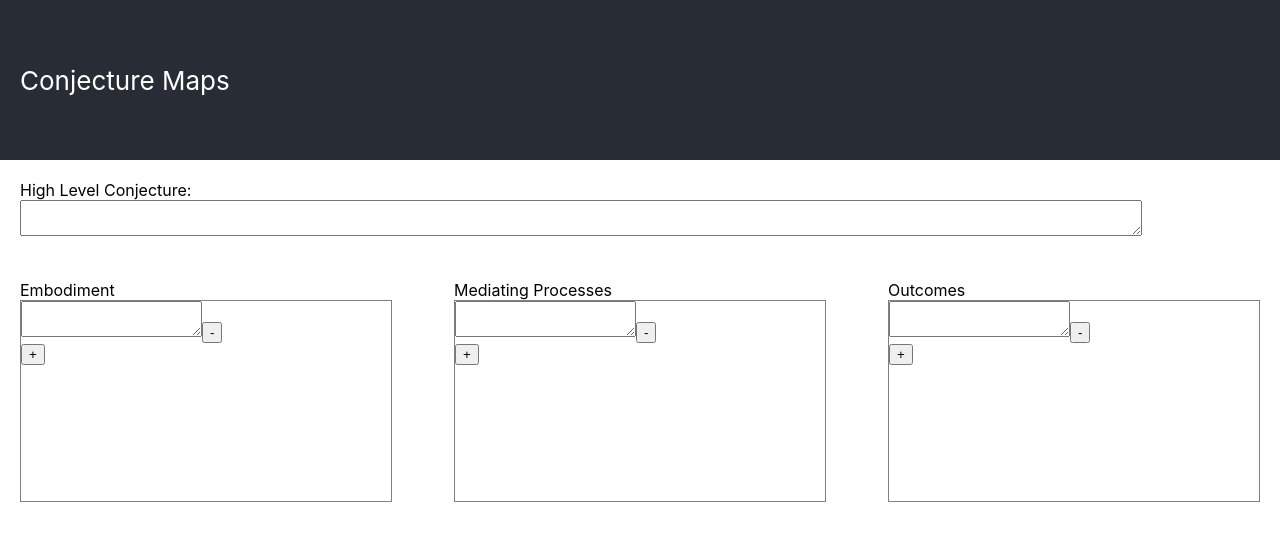
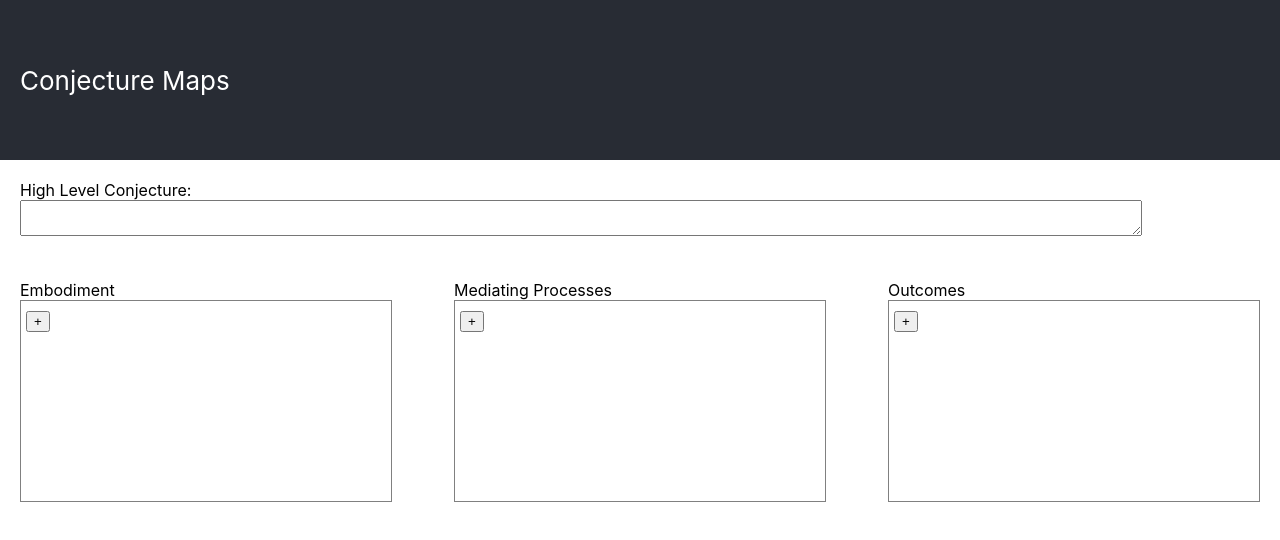
Before and after one commit to 2lambda123/conjecture-map, a React (Create React App) app: page / in a window 1280 px wide. Shown: the top 540 px of the page. Built offline with nearby package versions, Linux system fonts and the light colour scheme.

Commit message:
statements are their own components now. Adding and deleting works

```diff
--- a/src/App.css
+++ b/src/App.css
@@ -41,7 +41,27 @@
   flex-direction: column;
 }
 
-.statement-list {
-  list-style-type:none;
-  padding-left: 15px;
+
+
+
+.statement-container {
+ display: flex;
+ align-items: center;
+ width: 100%;
+ padding-top: 10px;
 }
+
+.statement-text {
+  min-width: 80%;
+  max-width: 80%;
+}
+
+.remove-btn {
+  margin-left: 5px;
+  margin-right: 5px;
+}
+
+.add-btn {
+  margin-left: 5px;
+  margin-top: 10px;
+}
--- a/src/Column.js
+++ b/src/Column.js
@@ -1,16 +1,27 @@
 import React, {useState} from "react"
+import StatementContainer from './StatementContainer'
 
 function Column({title}) {
-    const [statements, updateStatements] = useState([0])
+    const [statements, updateStatements] = useState({})
     const [nextItemId, updateNextItemId] = useState(0)
 
     const addStatement = () => {
-        updateStatements(statements.concat(nextItemId + 1))
-        updateNextItemId(nextItemId + 1)
+        updateNextItemId(nextItemId =>  {return nextItemId + 1})
+        const newStatements = {...statements}
+        newStatements[nextItemId] = ""
+        updateStatements(newStatements)
     }
 
-    const removeStatement = x => {
-        updateStatements(statements.filter(s => s !== x))
+    const removeStatement = itemToDelete => {
+        const { [itemToDelete]: deleted, ...objectWithoutDeletedItem } = statements;
+        updateStatements(objectWithoutDeletedItem)
+    }
+
+    const updateText = (itemID, event) => {
+        const {value} = event.target
+        const newStatements = {...statements}
+        newStatements[itemID] = value
+        updateStatements(newStatements)
     }
 
     return (
@@ -22,11 +33,15 @@ function Column({title}) {
 
                 <div>
                     {
-                        statements.map((s) => {
+                        Object.entries(statements).map((e) => {
                             return (
-                                <div key={s}>
-                                    <textarea />
-                                    <button onClick={()=>removeStatement(s)}>-</button>
+                                <div key={e[0]}>
+                                    <StatementContainer
+                                        value={e[1]}
+                                        id={e[0]}
+                                        updateText={updateText}
+                                        removeStatement={removeStatement}
+                                    />
                                 </div>
 
                             )
@@ -34,7 +49,10 @@ function Column({title}) {
                     }
                 </div>
                 <div >
-                    <button  onClick={addStatement}>
+                    <button
+                        className="add-btn"
+                        onClick={addStatement}
+                    >
                         +
                     </button>
                 </div>
--- a/src/HighLevelConjecture.js
+++ b/src/HighLevelConjecture.js
@@ -1,11 +1,22 @@
+import {useState} from "react"
 import './App.css'
 
+
 function HighLevelConjecture() {
+    const [conjecture, updateConjecture] = useState("")
+
+    const handleChange = event => {
+        updateConjecture(event.target.value)
+    }
     return (
         <div id="high-level-conjecture">
             High Level Conjecture:
             <div>
-                <textarea id="high-level-conjecture-input" />
+                <textarea
+                    id="high-level-conjecture-input"
+                    value={conjecture}
+                    onChange={handleChange}
+                />
             </div>
         </div>
     )
--- /dev/null
+++ b/src/StatementContainer.js
@@ -0,0 +1,25 @@
+import {useState} from "react"
+
+function StatementContainer({id, text, updateText, removeStatement}) {
+
+
+    return (
+        <div
+            className="statement-container"
+        >
+            <button
+                className="remove-btn"
+                onClickCapture={()=>removeStatement(id)}
+            >
+                -
+            </button>
+            <textarea
+                className="statement-text"
+                value={text}
+                onChange={event => updateText(id, event)}
+            />
+        </div>
+    )
+}
+
+export default StatementContainer
```
Also changed, not shown: public/manifest.json.
